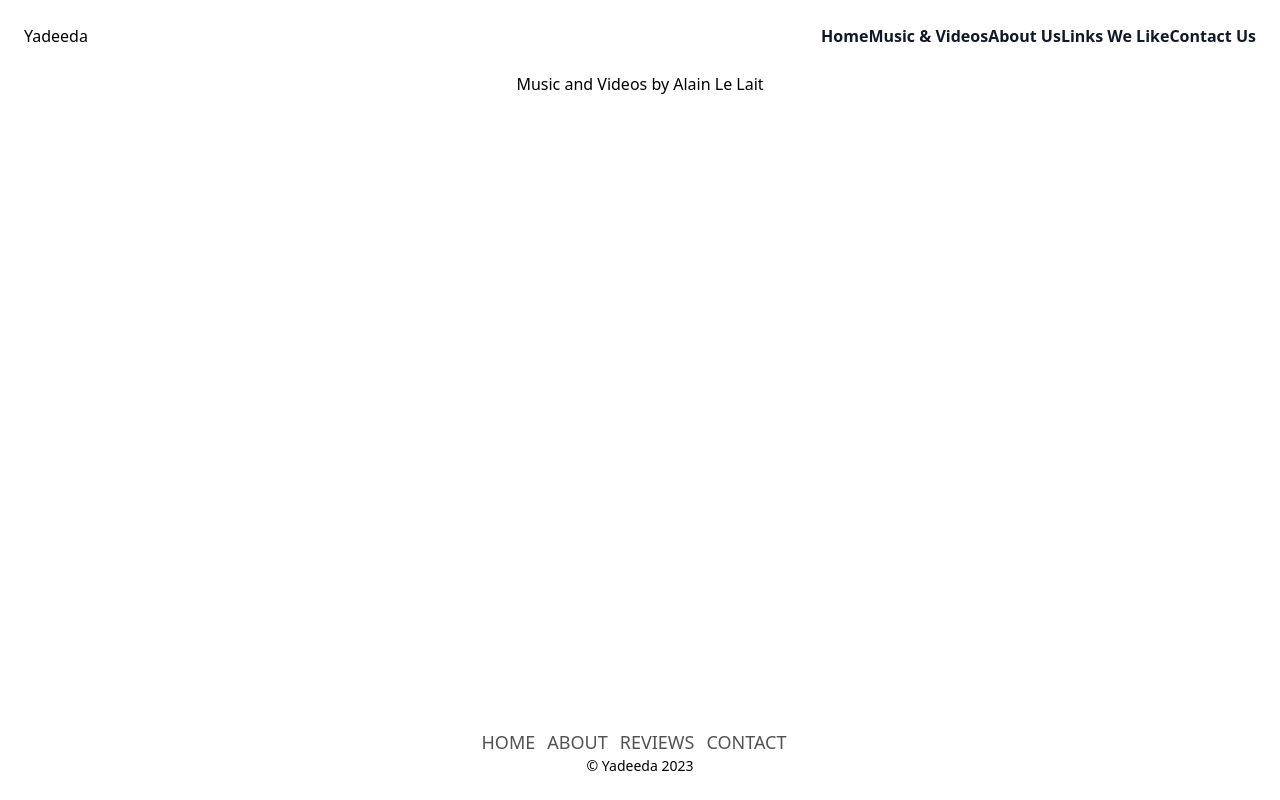
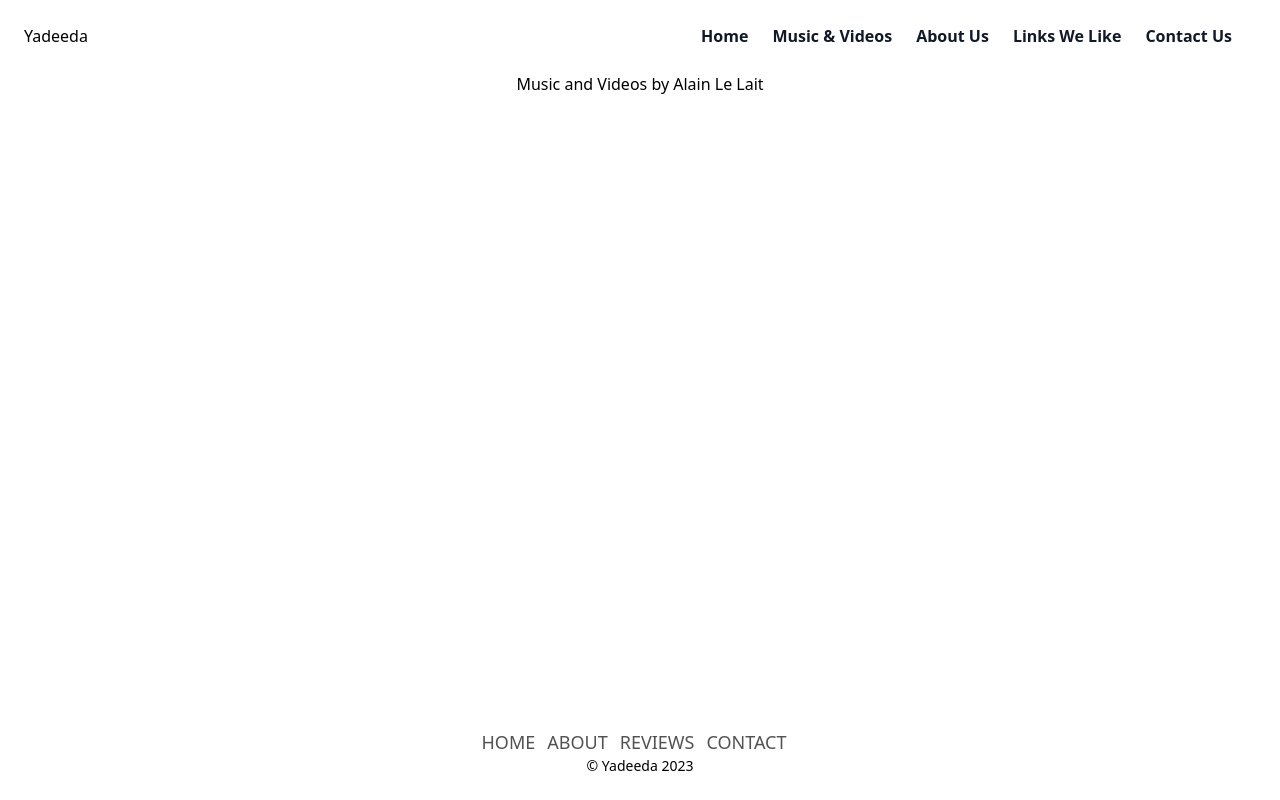
Before and after one commit to sjlelait/yadeeda, a React (Create React App) app: page / in a window 1280 px wide. Built offline with nearby package versions, Linux system fonts and the light colour scheme.

Commit message:
wip: edits nav spacing

```diff
--- a/src/components/Header.js
+++ b/src/components/Header.js
@@ -29,23 +29,23 @@ const Header = (props) => {
                 </div>
                 <Popover.Group className="hidden lg:flex lg:gap-x-18">
                     <Popover className="relative">
-                        <Link to="/" className="text-md font-semibold leading-6 text-gray-900">
+                        <Link to="/" className="text-md font-semibold mr-6 leading-6 text-gray-900">
                             <span className="sr-only">Home</span>
                             Home
                         </Link>
-                        <Link to="/music" className="text-md font-semibold leading-6 text-gray-900">
+                        <Link to="/music" className="text-md font-semibold mr-6 leading-6 text-gray-900">
                             <span className="sr-only">Music & Videos</span>
                             Music & Videos
                         </Link>
-                        <Link to="/about" className="text-md font-semibold leading-6 text-gray-900">
+                        <Link to="/about" className="text-md font-semibold mr-6 leading-6 text-gray-900">
                             <span className="sr-only">About Us</span>
                             About Us
                         </Link>
-                        <Link to="/links" className="text-md font-semibold leading-6 text-gray-900">
+                        <Link to="/links" className="text-md font-semibold mr-6 leading-6 text-gray-900">
                             <span className="sr-only">Links We Like</span>
                             Links We Like
                         </Link>
-                        <Link to="/contact" className="text-md font-semibold leading-6 text-gray-900">
+                        <Link to="/contact" className="text-md font-semibold mr-6 leading-6 text-gray-900">
                             <span className="sr-only">Contact Us</span>
                             Contact Us
                         </Link>
```
